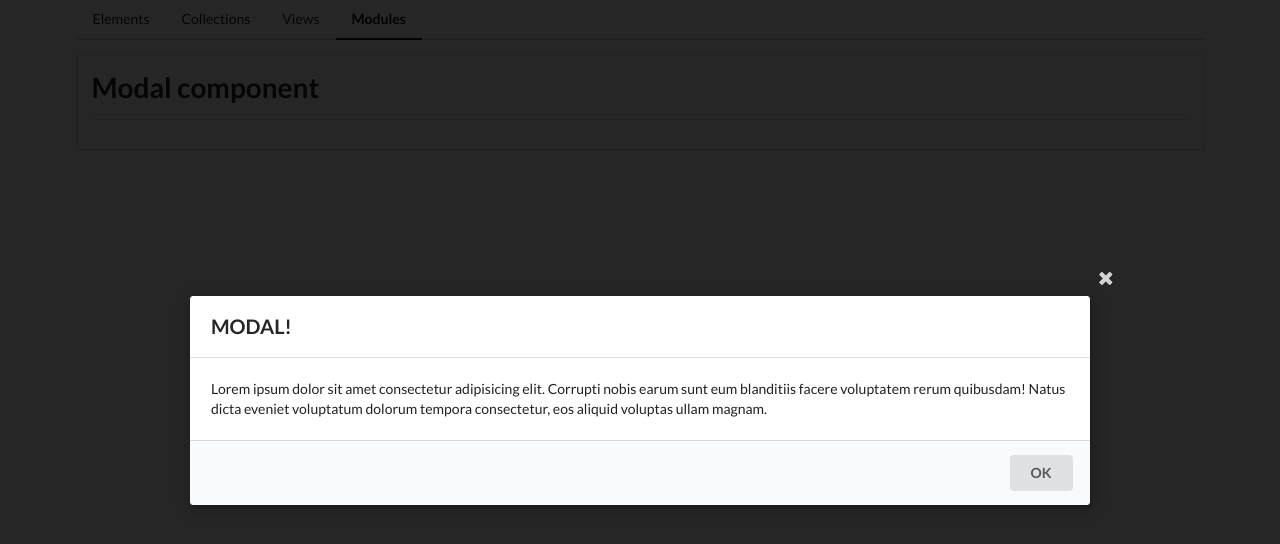
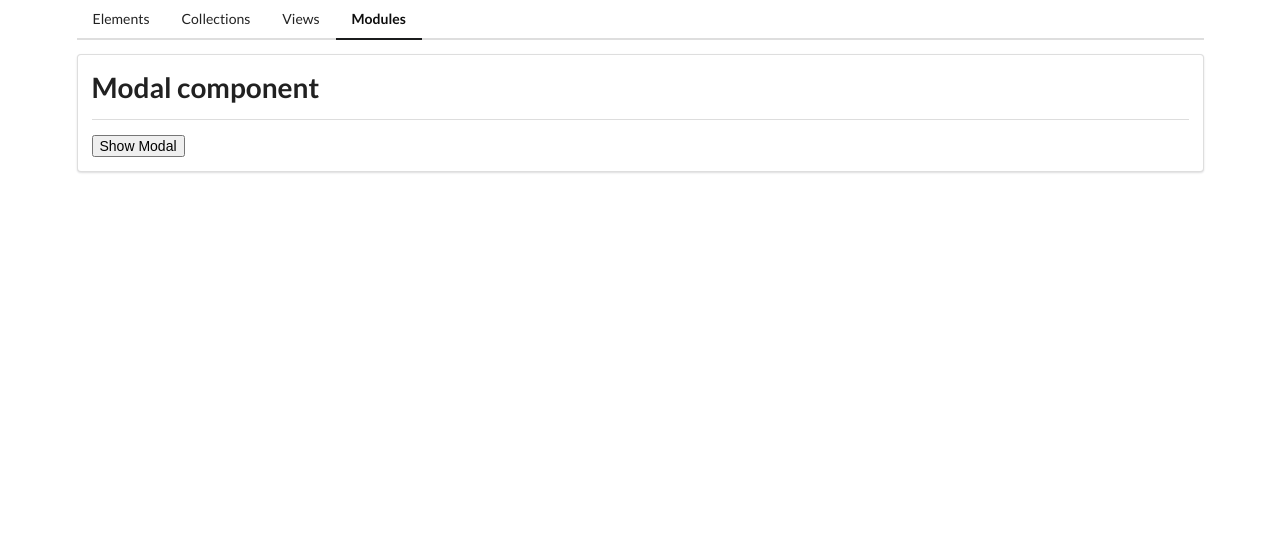
Before and after one commit to milicaaradovanovicc/AngularBootcamp_Udemy, an Angular app in the folder comps/: page /mods in a window 1280 px wide. Shown: the top 544 px of the page. Built offline with nearby package versions, Linux system fonts and the light colour scheme.

Commit message:
gotov modal exercise

```diff
--- a/comps/src/app/mods/modal/modal.component.css
+++ b/comps/src/app/mods/modal/modal.component.css
@@ -0,0 +1,10 @@
+.actions:empty {
+  display: none;
+}
+.actions-default {
+  display: none;
+}
+
+.actions:empty + .actions-default {
+  display: block;
+}
--- a/comps/src/app/mods/modal/modal.component.html
+++ b/comps/src/app/mods/modal/modal.component.html
@@ -1,17 +1,18 @@
-<div class="ui dimmer visible active">
-  <div class="ui modal visible active">
-    <i class="close icon"></i>
-    <div class="header">MODAL!</div>
+<div (click)="onCloseClick()" class="ui dimmer visible active">
+  <div (click)="$event.stopPropagation()" class="ui modal visible active">
+    <i (click)="onCloseClick()" class="close icon"></i>
+    <div class="header">
+      <ng-content select="[modalTitle]"></ng-content>
+    </div>
     <div class="content">
-      <p>
-        Lorem ipsum dolor sit amet consectetur adipisicing elit. Corrupti nobis
-        earum sunt eum blanditiis facere voluptatem rerum quibusdam! Natus dicta
-        eveniet voluptatum dolorum tempora consectetur, eos aliquid voluptas
-        ullam magnam.
-      </p>
+      <ng-content></ng-content>
     </div>
+    <div class="actions actions-default">
+      <button (click)="onCloseClick()" class="ui button">OK</button>
+    </div>
+
     <div class="actions">
-      <button class="ui button">OK</button>
+      <ng-content select="[modalFooter]"></ng-content>
     </div>
   </div>
 </div>
--- a/comps/src/app/mods/modal/modal.component.ts
+++ b/comps/src/app/mods/modal/modal.component.ts
@@ -1,4 +1,10 @@
-import { Component, ElementRef, OnInit } from '@angular/core';
+import {
+  Component,
+  ElementRef,
+  EventEmitter,
+  OnInit,
+  Output,
+} from '@angular/core';
 
 @Component({
   selector: 'app-modal',
@@ -6,9 +12,19 @@ import { Component, ElementRef, OnInit } from '@angular/core';
   styleUrls: ['./modal.component.css'],
 })
 export class ModalComponent implements OnInit {
+  @Output() close = new EventEmitter();
+
   constructor(private el: ElementRef) {}
 
   ngOnInit() {
     document.body.appendChild(this.el.nativeElement);
   }
+
+  ngOnDestroy() {
+    this.el.nativeElement.remove();
+  }
+
+  onCloseClick() {
+    this.close.emit();
+  }
 }
--- a/comps/src/app/mods/mods-home/mods-home.component.html
+++ b/comps/src/app/mods/mods-home/mods-home.component.html
@@ -1,2 +1,14 @@
 <app-divider>Modal component</app-divider>
-<app-modal></app-modal>
+<button (click)="onClick()">Show Modal</button>
+<app-modal (close)="onClick()" *ngIf="modalOpen">
+  <div modalTitle>Reusable Title</div>
+  <p>
+    Lorem ipsum dolor sit, amet consectetur adipisicing elit. Cupiditate
+    explicabo nesciunt, velit sequi consectetur veritatis nulla ratione laborum
+    nisi praesentium quidem assumenda iste eveniet culpa minus laboriosam
+    corporis quis veniam!
+  </p>
+  <ng-container modalFooter>
+    <button class="ui button" (click)="onClick()">CLOSE ME</button>
+  </ng-container>
+</app-modal>
--- a/comps/src/app/mods/mods-home/mods-home.component.ts
+++ b/comps/src/app/mods/mods-home/mods-home.component.ts
@@ -3,8 +3,12 @@ import { Component } from '@angular/core';
 @Component({
   selector: 'app-mods-home',
   templateUrl: './mods-home.component.html',
-  styleUrls: ['./mods-home.component.css']
+  styleUrls: ['./mods-home.component.css'],
 })
 export class ModsHomeComponent {
+  modalOpen = false;
 
+  onClick() {
+    this.modalOpen = !this.modalOpen;
+  }
 }
```
